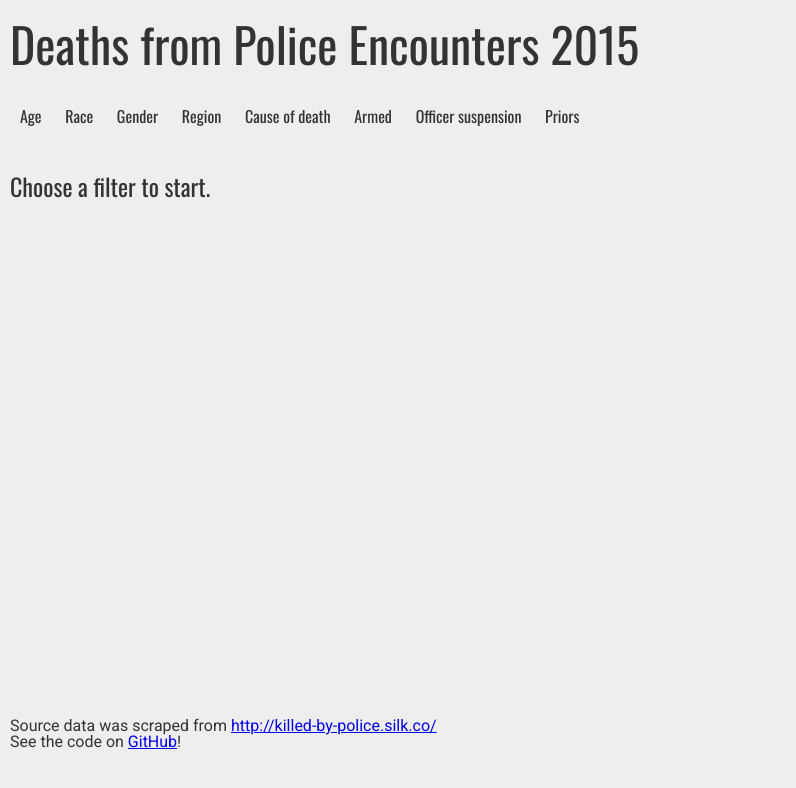
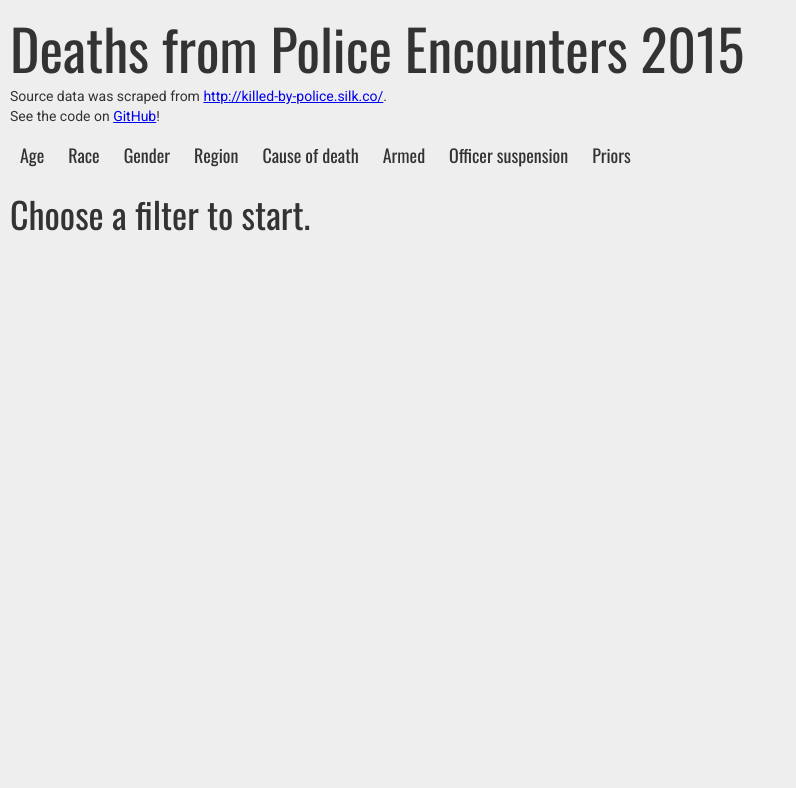
Before and after one commit to hahnbi/killedbypolice, a website: page index.html in a window 1280 px wide. Shown: the whole page, without its empty margins (0-796 px from the left). Drawn offline with nearby package versions, Linux system fonts and the light colour scheme.

Commit message:
Layout changes

```diff
--- a/css/style.css
+++ b/css/style.css
@@ -1,6 +1,6 @@
 body {
   padding: 10px;
-  font-family: Oswald, sans-serif;
+  font-family: Roboto, sans-serif;
   color: #333333;
   background-color: #eeeeee;
 }
@@ -11,20 +11,20 @@ h1, h2, h3, h4, h5, h6 {
 
 h1 {
   margin-top: 10px;
-  margin-bottom: 40px;
-  font-size: 48px;
+  margin-bottom: 10px;
+  font-size: 56px;
 }
 
 h2 {
   margin-top: 10px;
   margin-bottom: 20px;
-  font-size: 24px;
+  font-size: 36px;
 }
 
 h3 {
   margin-top: 10px;
   margin-bottom: 28px;
-  font-size: 28px;
+  font-size: 24px;
 }
 
 h4 {
@@ -35,9 +35,18 @@ h4 {
   text-align: center;
 }
 
+.title {
+  font-size: 14px;
+  margin-bottom: 20px;
+}
+
+.title p {
+  line-height: 20px;
+}
+
 .nav {
   margin-top: 10px;
-  margin-bottom: 40px;
+  margin-bottom: 20px;
 }
 
 .nav ul {
@@ -45,6 +54,8 @@ h4 {
 }
 
 .nav ul li {
+  font-family: Oswald, sans-serif;
+  font-size: 18px;
   display: inline;
   margin: 0 5px 0 5px;
   padding: 2px 5px 2px 5px;
--- a/index.html
+++ b/index.html
@@ -13,6 +13,8 @@
 <body>
   <div class="title">
     <h1>Deaths from Police Encounters 2015</h1>
+    <p>Source data was scraped from <a href="http://killed-by-police.silk.co/">http://killed-by-police.silk.co/</a>.</p>
+    <p>See the code on <a href="https://github.com/hahnbi/killedbypolice">GitHub</a>!
   </div>
   <div class="nav">
     <nav class="filter">
@@ -38,8 +40,7 @@
     </div>
   </div>
   <div class="content-notes">
-    <p>Source data was scraped from <a href="http://killed-by-police.silk.co/">http://killed-by-police.silk.co/</a></p>
-    <p>See the code on <a href="https://github.com/hahnbi/killedbypolice">GitHub</a>!
+
   </div>
 
 </body>
```
